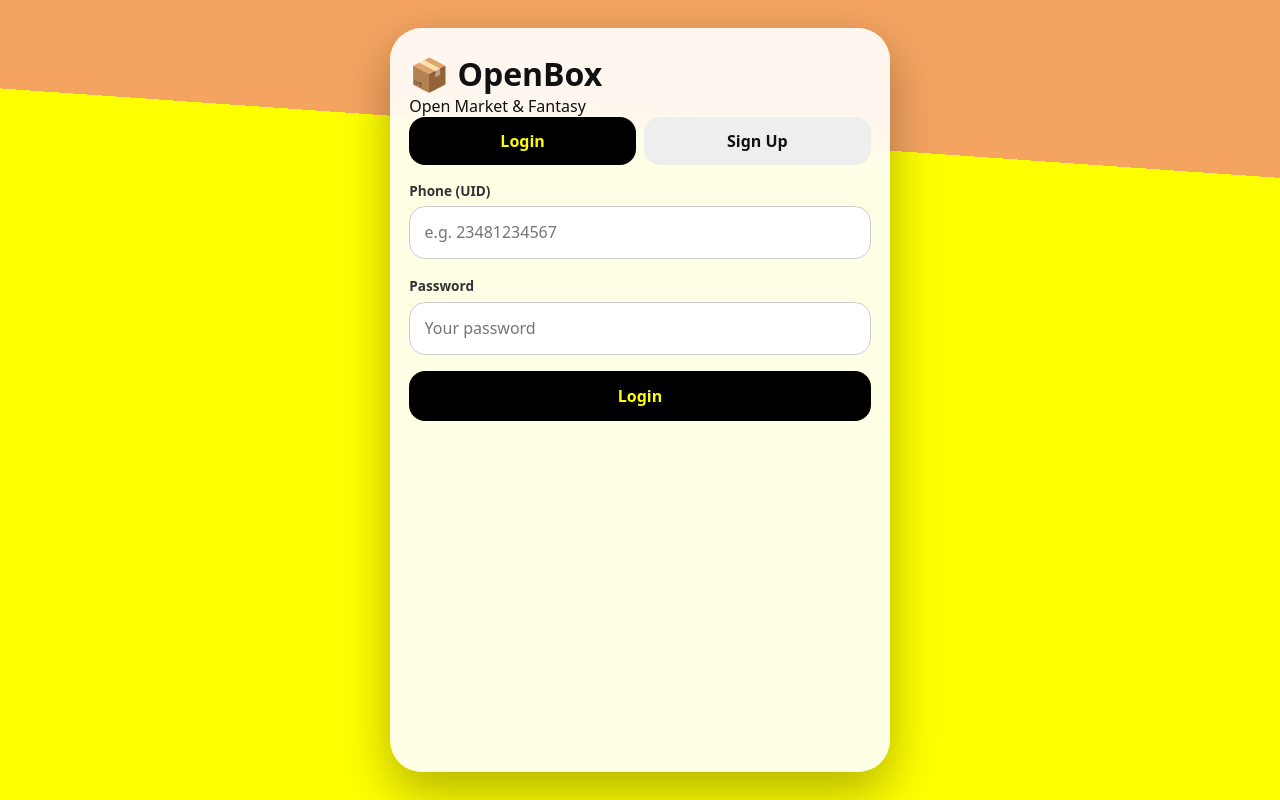
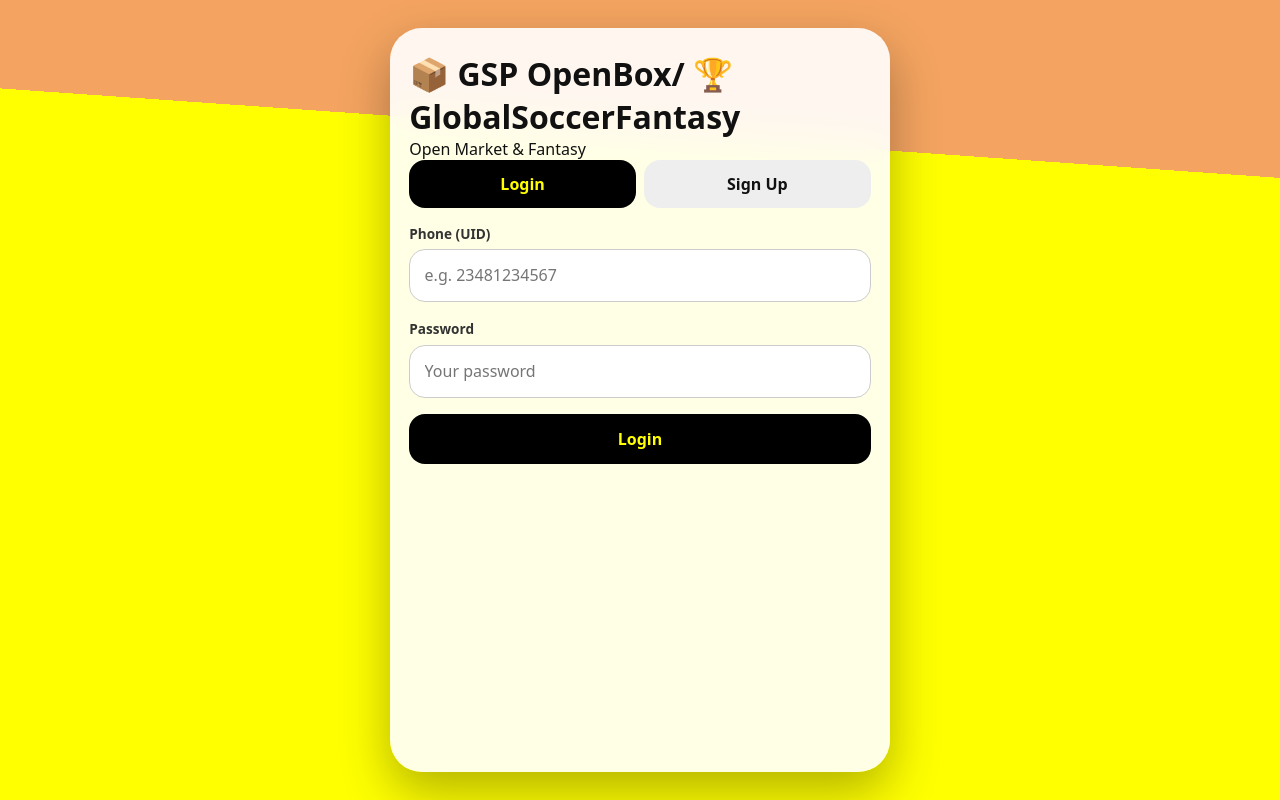
Before and after one commit to TheGuru-main/gridsearch, a plain HTML site: page static/index.html in a window 1280 px wide. Drawn offline with Linux system fonts and the light colour scheme; no server answers.

Commit message:
Update index.html
index

```diff
--- a/static/index.html
+++ b/static/index.html
@@ -3,7 +3,7 @@
 <head>
     <meta charset="UTF-8">
     <meta name="viewport" content="width=device-width, initial-scale=1.0, maximum-scale=1.0, user-scalable=no">
-    <title>OpenBox</title>
+    <title>OpenBox/GlobalSoccerFantasy</title>
     <link rel="stylesheet" href="style.css">
     <style>
         /* Small additions for field labels and hints (safe to leave here) */
@@ -39,7 +39,7 @@
     <!--  AUTH SCREEN                                     -->
     <!-- ═══════════════════════════════════════════════ -->
     <div id="authScreen" class="workspace active">
-        <h1>📦 OpenBox</h1>
+        <h1>📦 GSP OpenBox/ 🏆GlobalSoccerFantasy</h1>
         <p>Open Market & Fantasy</p>
         <div class="auth-tabs">
             <a href="#" class="auth-tab active" data-auth-tab="login">Login</a>
```
